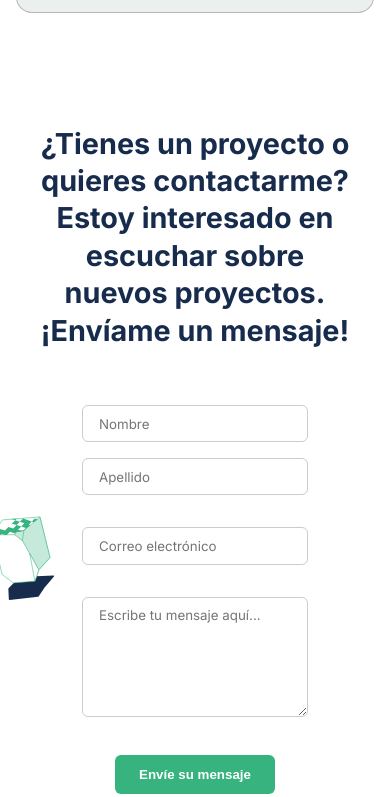
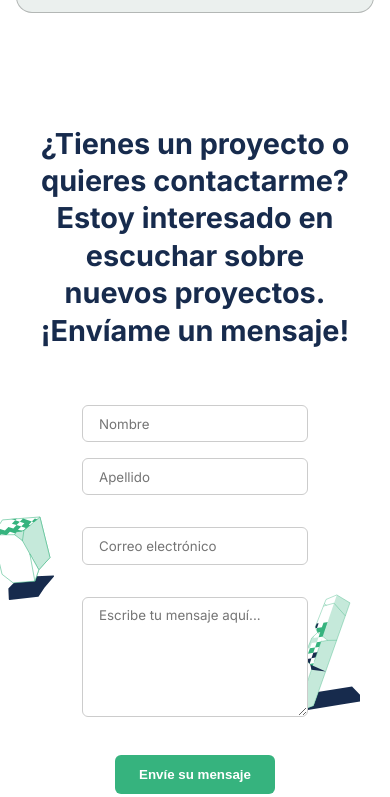
Before and after one commit to Diegomanager/PORTAFOLIO-WEB, a plain HTML site: page index.html in a window 390 px wide. Shown: the part 5432-6229 px from the top of the page. Drawn offline with Linux system fonts and the light colour scheme.

Commit message:
finale yes

```diff
--- a/styles.css
+++ b/styles.css
@@ -822,7 +822,7 @@ body {
   }
 
   .contact-decor--right {
-    right: -30px;
+    right: 500px;
     top: 600px;
   }
 
@@ -920,7 +920,7 @@ body {
   }
 
   .contact-decor--right {
-    right: -30px;
+    right: 500px;
     top: 600px;
   }
 
```
